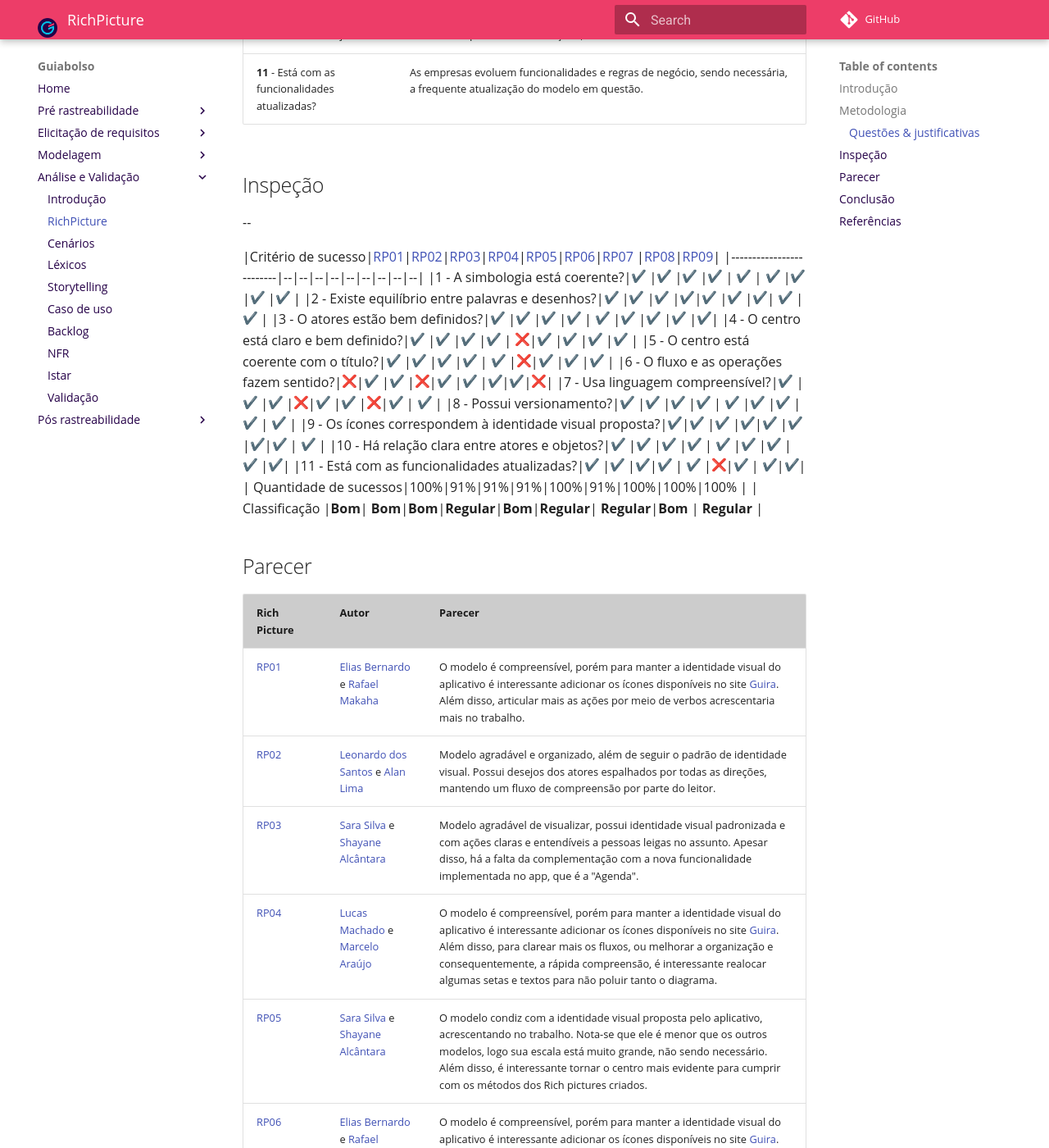
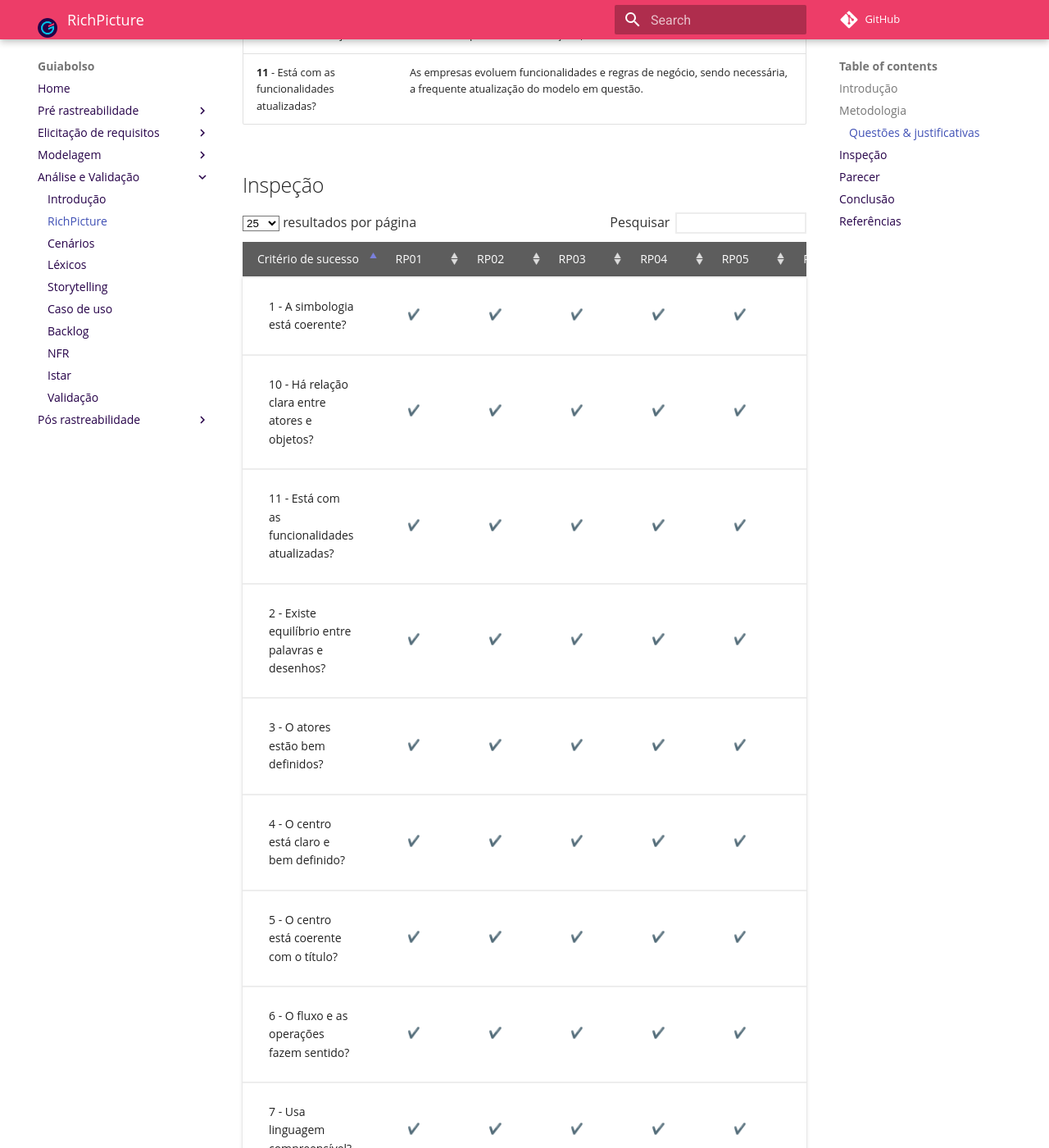
Before and after one commit to fga-disciplinas/2019.1-Guia-Bolso, an MkDocs documentation site: the page built from docs/analise/analise_rich_picture.md, in a window 1280 px wide and 1400 px high, scrolled down 1495 px. Shown: the whole window at 82% size. Built offline with MkDocs 1.6.1 and Material for MkDocs 9.7.7, drawn with Linux system fonts in a browser that asks for light colours; emoji names are drawn with the system emoji font; comment, search, counter and statistics services are not loaded; old or Windows-style settings are respelled for this version of MkDocs; some of the changed text lies outside the part shown.

Commit message:
Arrumando analise de rp

```diff
--- a/docs/analise/analise_rich_picture.md
+++ b/docs/analise/analise_rich_picture.md
@@ -26,22 +26,22 @@ Para analisar os modelos dos RichPicture, foram levantadas questões a respeito
 
 ## Inspeção
 
--- <div class="datatable"></div>
+<div class="datatable"></div>
 |Critério de sucesso|[RP01](../../pre-rastreabilidade/richpicture/#rp01-macro-atores)|[RP02](../../pre-rastreabilidade/richpicture/#rp02-usabilidade)|[RP03](../../pre-rastreabilidade/richpicture/#rp03-preocupacoes-do-usuario)|[RP04](../../pre-rastreabilidade/richpicture/#rp04-financas-do-app)|[RP05](../../pre-rastreabilidade/richpicture/#rp05-emprestimo)|[RP06](../../pre-rastreabilidade/richpicture/#rp06-financeiro-aba)|[RP07](../../pre-rastreabilidade/richpicture/#rp07-aba-guia) |[RP08](../../pre-rastreabilidade/richpicture/#rp08-configuracoes)|[RP09](../../pre-rastreabilidade/richpicture/#rp09-radar-cpf)|
 |-------------------------|--|--|--|--|--|--|--|--|--|
 |1 - A simbologia está coerente?|:heavy_check_mark: |:heavy_check_mark: |:heavy_check_mark: |:heavy_check_mark: | :heavy_check_mark: | :heavy_check_mark: |:heavy_check_mark: |:heavy_check_mark: |:heavy_check_mark: |
 |2 - Existe equilíbrio entre palavras e desenhos?|:heavy_check_mark: |:heavy_check_mark: |:heavy_check_mark: |:heavy_check_mark:|:heavy_check_mark: |:heavy_check_mark: |:heavy_check_mark:| :heavy_check_mark: |:heavy_check_mark: |
 |3 - O atores estão bem definidos?|:heavy_check_mark: |:heavy_check_mark: |:heavy_check_mark: |:heavy_check_mark: | :heavy_check_mark: |:heavy_check_mark: |:heavy_check_mark: |:heavy_check_mark: |:heavy_check_mark:|
-|4 - O centro está claro e bem definido?|:heavy_check_mark: |:heavy_check_mark: |:heavy_check_mark: |:heavy_check_mark: | :x:|:heavy_check_mark: |:heavy_check_mark: |:heavy_check_mark: |:heavy_check_mark: |
-|5 - O centro está coerente com o título?|:heavy_check_mark: |:heavy_check_mark: |:heavy_check_mark: |:heavy_check_mark: | :heavy_check_mark: |:x:|:heavy_check_mark: |:heavy_check_mark: |:heavy_check_mark: |
-|6 - O fluxo e as operações fazem sentido?|:x:|:heavy_check_mark: |:heavy_check_mark: |:x:|:heavy_check_mark: |:heavy_check_mark: |:heavy_check_mark:|:heavy_check_mark:|:x:|
-|7 - Usa linguagem compreensível?|:heavy_check_mark: |:heavy_check_mark: |:heavy_check_mark: |:x:|:heavy_check_mark: |:heavy_check_mark: |:x:|:heavy_check_mark: | :heavy_check_mark: |
+|4 - O centro está claro e bem definido?|:heavy_check_mark: |:heavy_check_mark: |:heavy_check_mark: |:heavy_check_mark: | :heavy_check_mark:|:heavy_check_mark: |:heavy_check_mark: |:heavy_check_mark: |:heavy_check_mark: |
+|5 - O centro está coerente com o título?|:heavy_check_mark: |:heavy_check_mark: |:heavy_check_mark: |:heavy_check_mark: | :heavy_check_mark: |:heavy_check_mark:|:heavy_check_mark: |:heavy_check_mark: |:heavy_check_mark: |
+|6 - O fluxo e as operações fazem sentido?|:heavy_check_mark:|:heavy_check_mark: |:heavy_check_mark: |:heavy_check_mark:|:heavy_check_mark: |:heavy_check_mark: |:x:|:heavy_check_mark:|:heavy_check_mark:|
+|7 - Usa linguagem compreensível?|:heavy_check_mark: |:heavy_check_mark: |:heavy_check_mark: |:heavy_check_mark:|:heavy_check_mark: |:heavy_check_mark: |:heavy_check_mark:|:heavy_check_mark: | :heavy_check_mark: |
 |8 - Possui versionamento?|:heavy_check_mark: |:heavy_check_mark: |:heavy_check_mark: |:heavy_check_mark: | :heavy_check_mark: |:heavy_check_mark: |:heavy_check_mark: |:heavy_check_mark: | :heavy_check_mark: |
 |9 - Os ícones correspondem à identidade visual proposta?|:heavy_check_mark:|:heavy_check_mark: |:heavy_check_mark: |:heavy_check_mark:|:heavy_check_mark: |:heavy_check_mark:|:heavy_check_mark:|:heavy_check_mark: | :heavy_check_mark: |
 |10 - Há relação clara entre atores e objetos?|:heavy_check_mark: |:heavy_check_mark: |:heavy_check_mark: |:heavy_check_mark: | :heavy_check_mark: |:heavy_check_mark: |:heavy_check_mark: | :heavy_check_mark: |:heavy_check_mark:|
 |11 - Está com as funcionalidades atualizadas?|:heavy_check_mark: |:heavy_check_mark: |:heavy_check_mark:|:heavy_check_mark: | :heavy_check_mark: |:x:|:heavy_check_mark: |  :heavy_check_mark:|:heavy_check_mark:|
-| Quantidade de sucessos|100%|91%|91%|91%|100%|91%|100%|100%|100% |
-| Classificação |**Bom**| **Bom**|**Bom**|**Regular**|**Bom**|**Regular**| **Regular**|**Bom** | **Regular**  |
+| Quantidade de sucessos|100%|100%|100%|100%|100%|91%|91%|100%|100% |
+| Classificação |**Bom**| **Bom**|**Bom**|**Bom**|**Bom**|**Bom**| **Bom**|**Bom** | **Bom**  |
 
 
 ## Parecer
```
